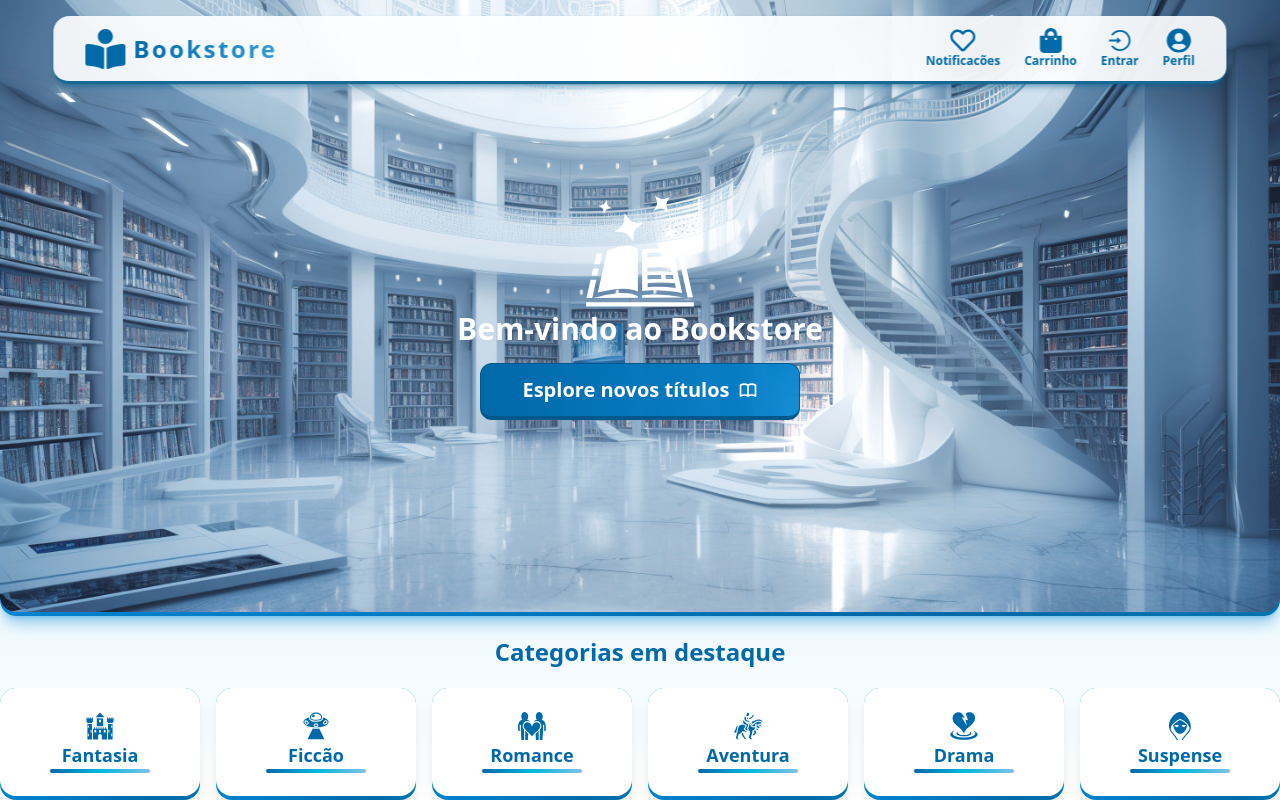
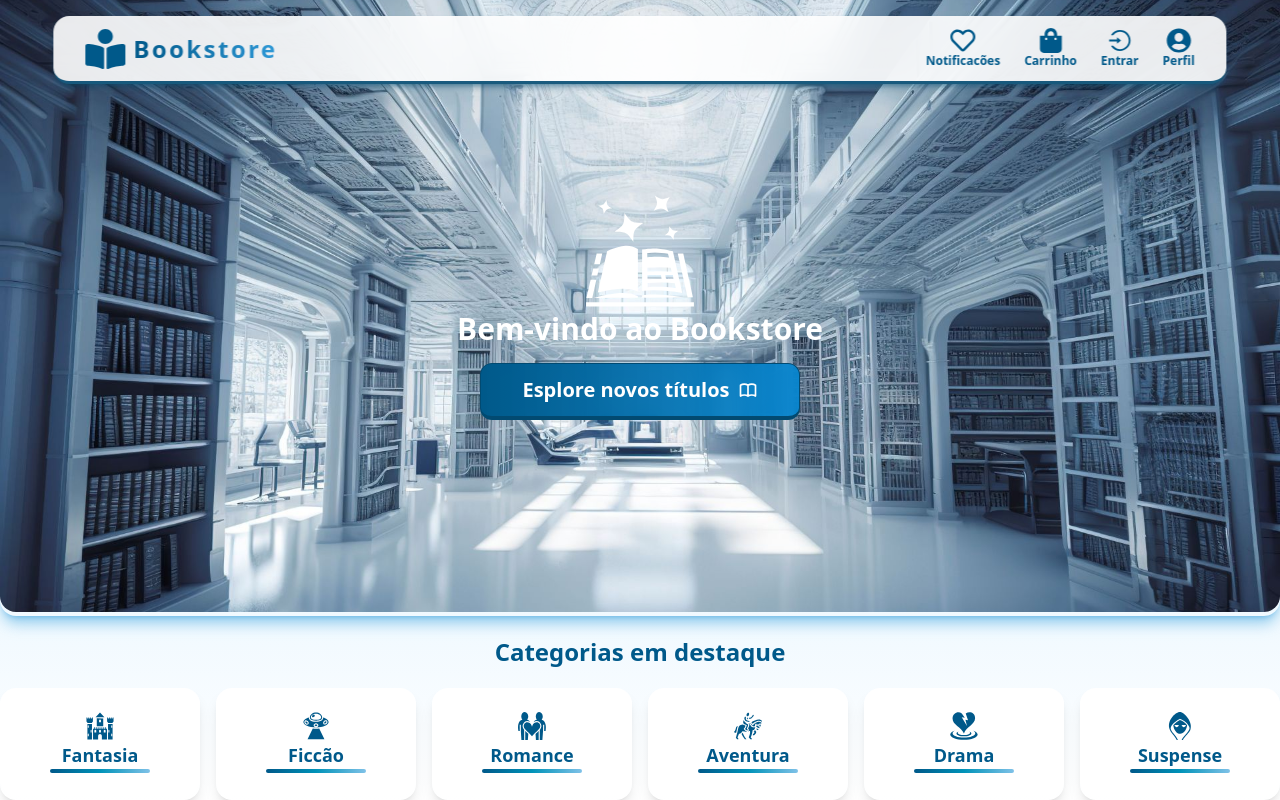
Before and after one commit to danielsantosbr255/demo-bookstore, a React (Vite) app in the folder frontend/: page / in a window 1280 px wide. Built offline with nearby package versions, Linux system fonts and the light colour scheme; what tailwindcss-motion would draw is missing.

Commit message:
style(frontend): change banner image and default colors

```diff
--- a/frontend/src/index.css
+++ b/frontend/src/index.css
@@ -11,12 +11,12 @@
 }
 
 @theme {
-  --color-primary: var(--color-sky-700);
+  --color-primary: var(--color-sky-800);
   --color-primary-hover: var(--color-sky-800);
   --color-secondary: var(--color-sky-600);
-  --color-accent: var(--color-cyan-500);
+  --color-accent: var(--color-cyan-600);
 
-  --color-highlight: var(--color-sky-800);
+  --color-highlight: var(--color-sky-900);
   --color-primary-bg: var(--color-white);
 
   --color-light-100: #cecefb;
@@ -29,36 +29,27 @@
 
   --breakpoint-xs: 480px;
 
-  --background-image-home-pattern: url("/images/banner1.jpg");
-  --background-image-showcase-pattern: url("/images/showcase23.png");
+  --background-image-home-pattern: url("/images/banner3.jpg");
+  --background-image-showcase-pattern: url("/images/showcase23.jpg");
 
   --animate-spin-bg: spin-bg 4s linear infinite;
-  --animate-border-glow: border-glow 6s linear infinite;
-  --animate-border-spin: border-spin 3s linear infinite;
 
   @keyframes spin-bg {
     to {
       --angle: 360deg;
     }
   }
-
-  @keyframes border-glow {
-    0% {
-      filter: hue-rotate(0deg);
-    }
-    100% {
-      filter: hue-rotate(360deg);
-    }
-  }
-
-  @keyframes border-spin {
-    100% {
-      transform: rotate(-360deg);
-    }
-  }
 }
 
 @layer base {
+  html {
+    /* font-family: var(--font-dm-sans); */
+    /* scroll-behavior: smooth; */
+    color: var(--color-primary);
+    /* border-color: var(--color-red-500); */
+    /* background-color: var(--color-primary-bg); */
+  }
+
   .theme-light {
     --color-secondary: var(--color-sky-600);
 
@@ -80,13 +71,16 @@
   }
 }
 
-@utility border-rotating {
+@utility border-spin {
   position: relative;
+  padding-bottom: 4px;
+  border-radius: 1.5rem 1.5rem 1rem 1rem;
   background: conic-gradient(
     from var(--angle),
     var(--color-primary) 0deg,
-    var(--color-secondary) 120deg,
-    var(--color-accent) 240deg,
+    var(--color-green-500) 90deg,
+    var(--color-blue-500) 180deg,
+    var(--color-accent) 270deg,
     var(--color-primary) 360deg
   );
   /* mask: linear-gradient(#fff 0 0) content-box, linear-gradient(#fff 0 0); */
```
